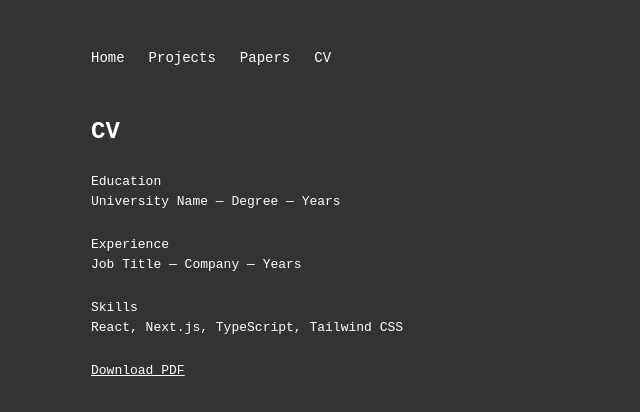
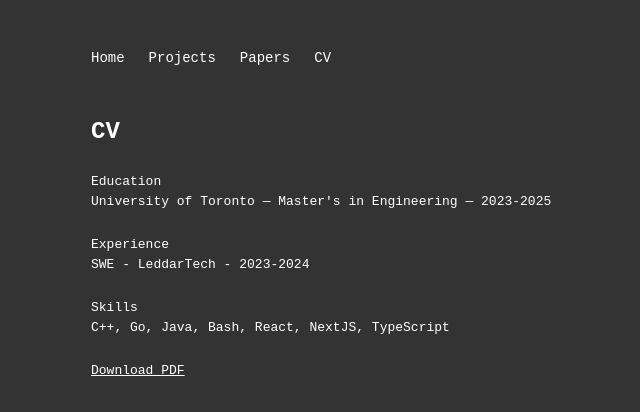
Before and after one commit to cl0udsw1tch/portfolio, a Next.js app: page /cv in a window 1280 px wide. Shown: the top 412 px of the page, without its empty margins (189-829 px from the left). Built offline with nearby package versions, Linux system fonts and the light colour scheme.

Commit message:
updated cv page

```diff
--- a/app/cv/page.tsx
+++ b/app/cv/page.tsx
@@ -8,17 +8,17 @@ export default function CV() {
 
             <section>
                 <h2 className="font-medium">Education</h2>
-                <p>University Name — Degree — Years</p>
+                <p>University of Toronto — Master&apos;s in Engineering — 2023-2025</p>
             </section>
 
             <section>
                 <h2 className="font-medium">Experience</h2>
-                <p>Job Title — Company — Years</p>
+                <p>SWE - LeddarTech - 2023-2024</p>
             </section>
 
             <section>
                 <h2 className="font-medium">Skills</h2>
-                <p>React, Next.js, TypeScript, Tailwind CSS</p>
+                <p>C++, Go, Java, Bash, React, NextJS, TypeScript</p>
             </section>
 
             <a href="./CV_base.pdf" target="_blank" className="underline">
```
